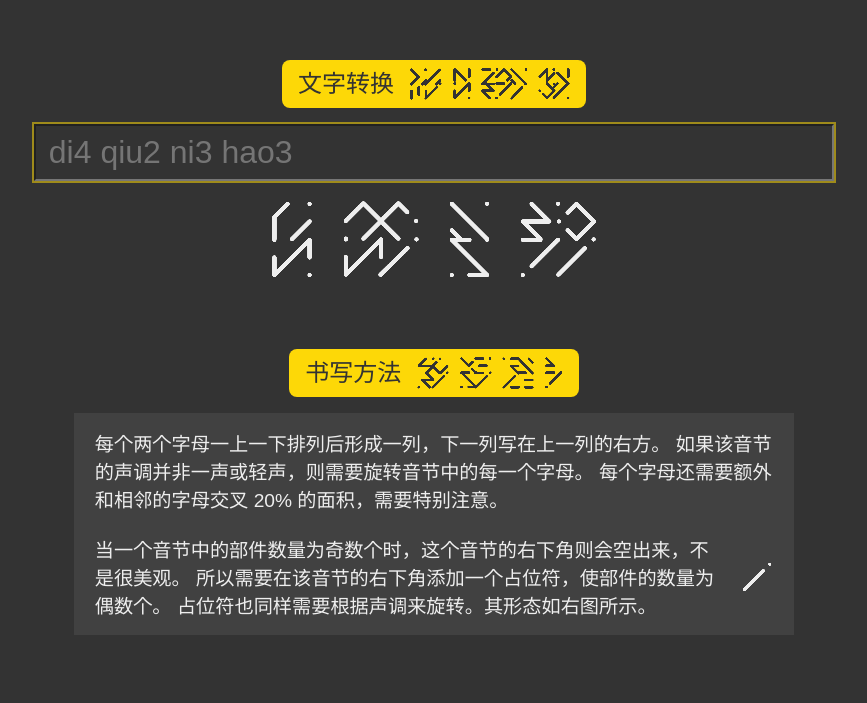
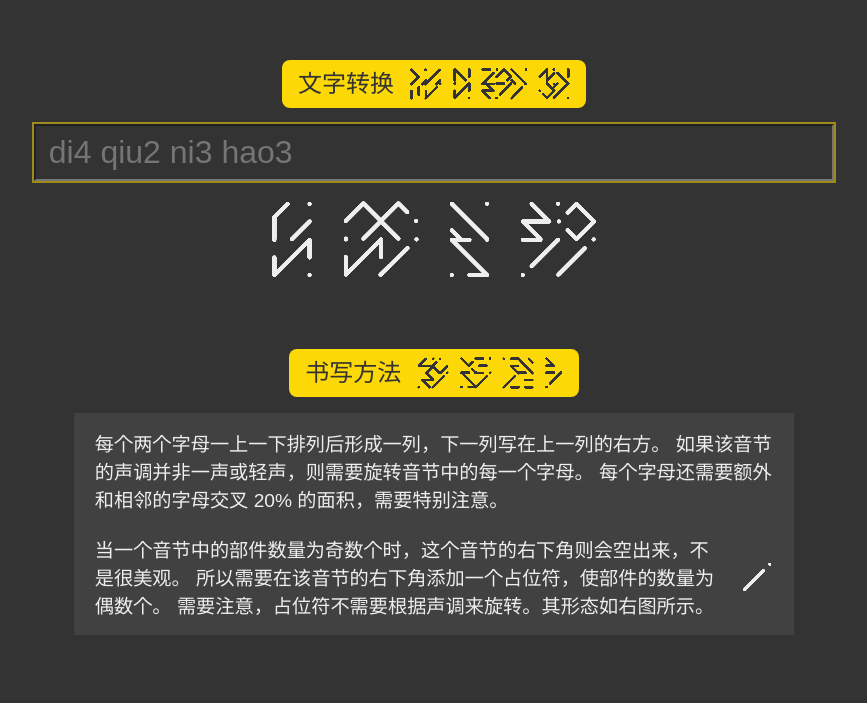
Before and after one commit to SpeedyOrc-C/Honkai-3rd-II-Martian, a SvelteKit app: page / in a window 1280 px wide. Shown: the part 212-915 px from the top of the page, without its empty margins (206-1073 px from the left). Built offline with nearby package versions, Linux system fonts and the light colour scheme.

Commit message:
Fix: Wrong comment on placeholder

```diff
--- a/src/routes/+page.svelte
+++ b/src/routes/+page.svelte
@@ -69,7 +69,7 @@
             <div>
                 当一个音节中的部件数量为奇数个时，这个音节的右下角则会空出来，不是很美观。
                 所以需要在该音节的右下角添加一个占位符，使部件的数量为偶数个。
-                占位符也同样需要根据声调来旋转。其形态如右图所示。
+                需要注意，占位符不需要根据声调来旋转。其形态如右图所示。
             </div>
             <div>
                 <div style="height: 2rem; width: 2rem; margin-left: 1rem;">
```
